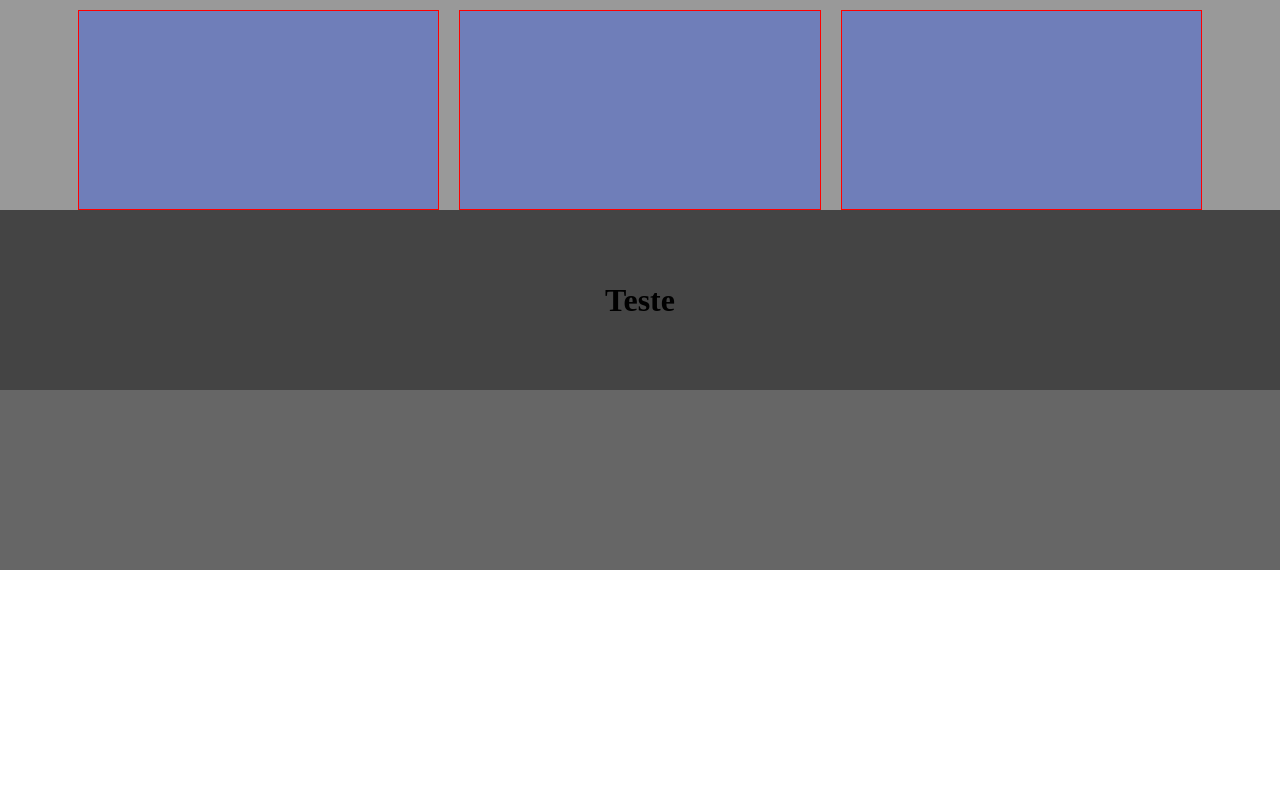
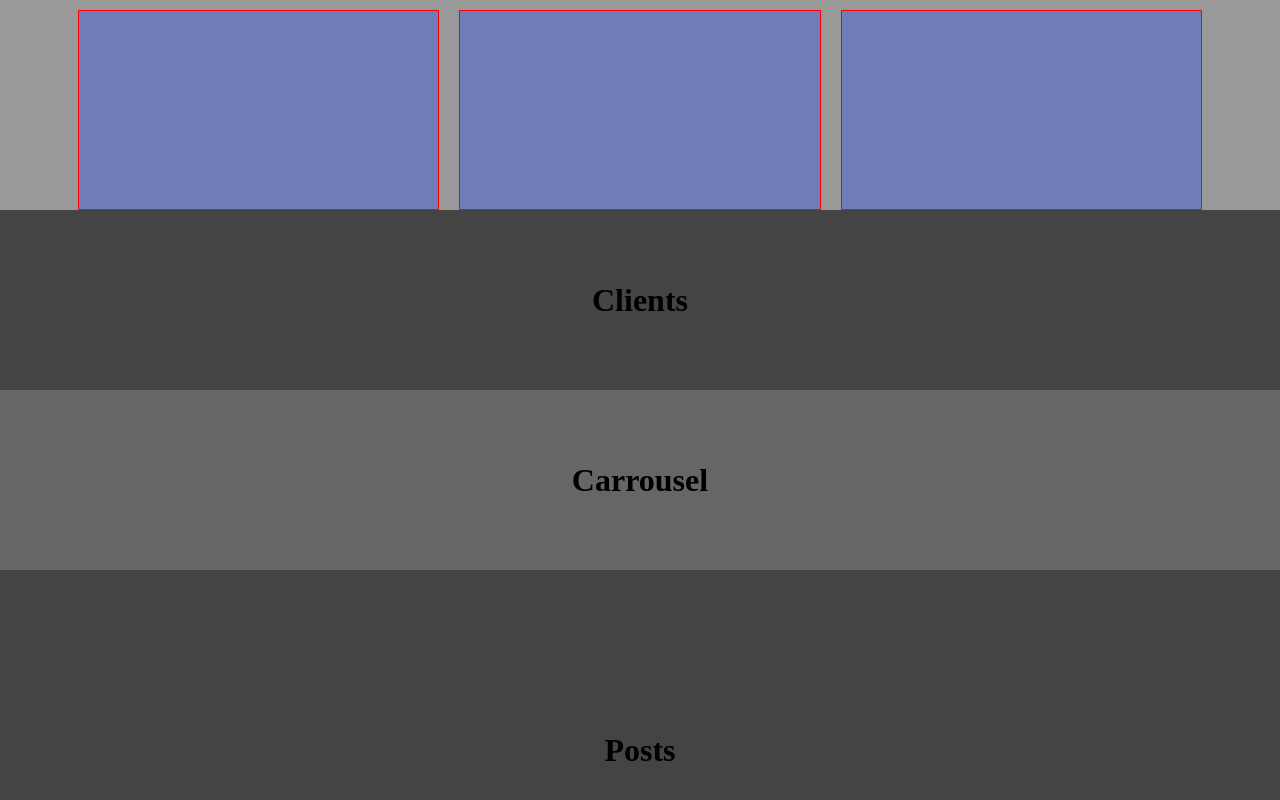
Before and after one commit to Antonio91378/GTEC-Iron-landing-page, a Next.js app: page / in a window 1280 px wide. Shown: the part 1998-2798 px from the top of the page. Before the commit the page ends 2568 px from the top, so only its background shows below. Built offline with nearby package versions, Linux system fonts and the light colour scheme.

Commit message:
[Patch] Adding remaining sections

```diff
--- a/src/app/page.tsx
+++ b/src/app/page.tsx
@@ -9,14 +9,20 @@ export default function Home() {
     <div>
       <Container>
         <Header />
+        <Container className="HotSpotContainer">
           <Section
             SectionHeight="808px"
             sectionBackgroundColor="#888"
             className="MainSection"
           >
-          <Card cardWidth="560px" cardHeight="490px" className="CardComponent">
+            <Card
+              cardWidth="560px"
+              cardHeight="490px"
+              className="CardComponent"
+            >
               <h1 style={{ fontSize: "3.9rem", paddingBottom: "1.8rem" }}>
-              Lorem, ipsum dolor sit amet consectetur adipisicing elit. Labore?
+                Lorem, ipsum dolor sit amet consectetur adipisicing elit.
+                Labore?
               </h1>
               <p style={{ paddingBottom: "2.5rem" }}>
                 Lorem, ipsum dolor sit amet consectetur adipisicing elit. Quas,
@@ -33,6 +39,8 @@ export default function Home() {
               </div>
             </Card>
           </Section>
+        </Container>
+        <Container className="AboutContainer">
           <Section
             SectionHeight="660px"
             sectionBackgroundColor="#555"
@@ -49,6 +57,7 @@ export default function Home() {
               className="CardAboutUs"
             ></Card>
           </Section>
+        </Container>
         <Container className="GridContainer">
           <Section
             SectionHeight="100px"
@@ -115,12 +124,26 @@ export default function Home() {
             sectionBackgroundColor="#444"
             className="TitleSection"
           >
-            <h1>Teste</h1>
+            <h1>Clients</h1>
           </Section>
-          <Section
-            SectionHeight="180px"
-            sectionBackgroundColor="#666"
-          ></Section>
+          <Section SectionHeight="180px" sectionBackgroundColor="#666">
+            <h1>Carrousel</h1>
+          </Section>
+        </Container>
+        <Container className="ArticlesContainer">
+          <Section SectionHeight="360px" sectionBackgroundColor="#444">
+            <h1>Posts</h1>
+          </Section>
+        </Container>
+        <Container className="ContactContainer">
+          <Section SectionHeight="420px" sectionBackgroundColor="#fff">
+            <h1>Contact us</h1>
+          </Section>
+        </Container>
+        <Container className="FooterContainer">
+          <Section SectionHeight="300px" sectionBackgroundColor="#999">
+            <h1>Footer</h1>
+          </Section>
         </Container>
       </Container>
     </div>
```
Lines whose indentation alone changed are shown as unchanged.
